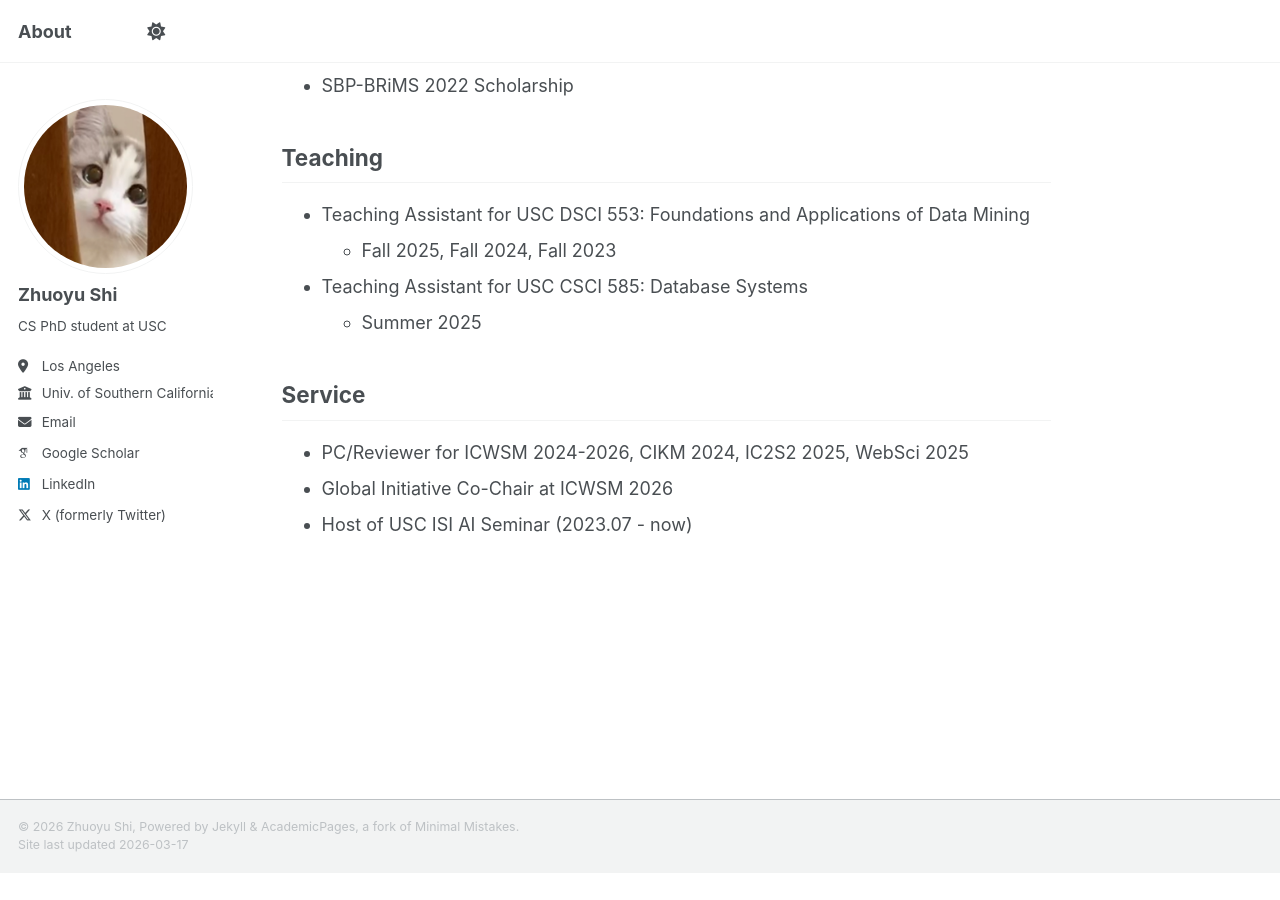
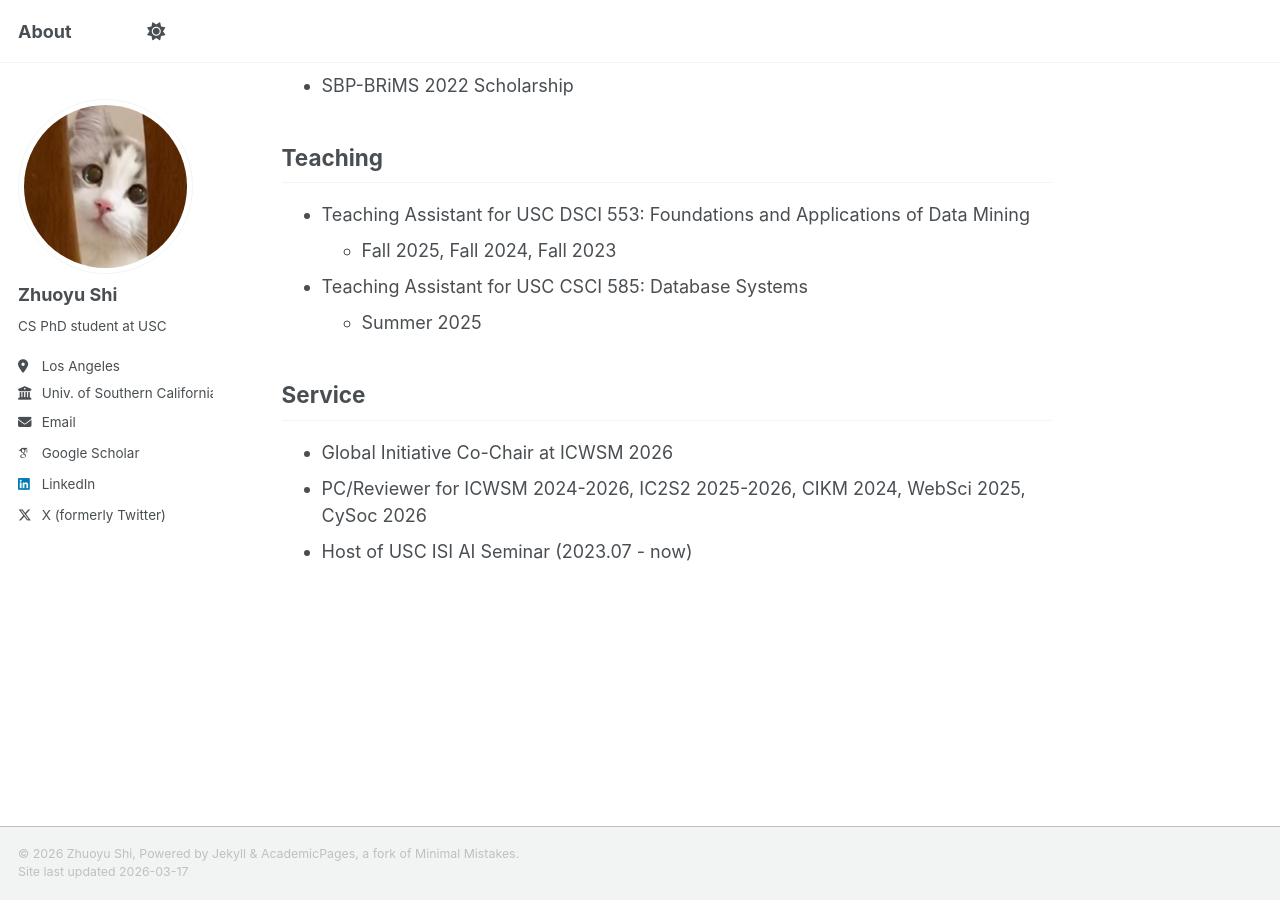
Before and after one commit to ZhuoyuShiii/zhuoyushiii.github.io, a Jekyll site: the page built from _pages/about.md, in a window 1280 px wide and 900 px high, scrolled down 697 px. Built offline with Jekyll 4.4.1, drawn with Linux system fonts in a browser that asks for light colours; some web fonts are replaced; a script that is not in the unit is left out; before the commit the page ends 1570 px from its top, so only the background shows below that.

Commit message:
Update about.md

```diff
--- a/_pages/about.md
+++ b/_pages/about.md
@@ -39,6 +39,6 @@ Zhuoyu Shi, Fred Morstatter
 
 
 ## Service
-* PC/Reviewer for ICWSM 2024-2026, CIKM 2024, IC2S2 2025, WebSci 2025
 * Global Initiative Co-Chair at ICWSM 2026
+* PC/Reviewer for ICWSM 2024-2026, IC2S2 2025-2026, CIKM 2024, WebSci 2025, CySoc 2026
 * Host of USC ISI AI Seminar (2023.07 - now)
```
